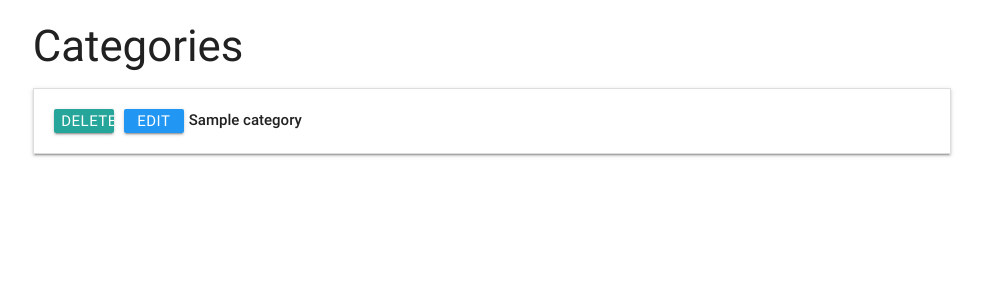
After one commit to Didgerydont/task-manager, a Flask app: page /get_categories in a window 1280 px wide. The commit adds this page. Shown: the top 300 px of the page, without its empty margins (148-1131 px from the left). Run offline with Flask 2, Linux system fonts and the light colour scheme; a database or web service that is not in the repository returns one stand-in record (values such as "Sample title"); some libraries are stand-ins or nearby versions.

Commit message:
starting categories

```diff
--- a/app.py
+++ b/app.py
@@ -54,6 +54,11 @@ def delete_task(task_id):
 
 
 
+@app.route('/get_categories')
+def get_categories():
+    return render_template('categories.html',
+    categories=mongo.db.categories.find())
+
 
 if __name__ == '__main__':
     app.run(host=os.environ.get('IP'),
--- /dev/null
+++ b/templates/categories.html
@@ -0,0 +1,22 @@
+{% extends 'base.html'%} {% block content %}
+
+<div class="row">
+    <h3>Categories</h3>
+
+
+    <ul class="collapsible" data-collapsible="accordion">
+        {% for category in categories %}
+        <li>
+            <div class="collapsible-header">
+                <a href="" class="waves-effect waves-light btn btn_small">Delete</a>
+                <a href="" class="waves-effect waves-light btn btn_small blue">Edit</a>
+
+                <div class="task_header ">
+                    <strong>{{category.category_name}}</strong>
+                </div>
+            </div>
+        </li>
+        {% endfor %}
+    </ul>
+</div>
+{% endblock %}
```
Also changed, not shown: templates/tasks.html (+10 -10 lines).
